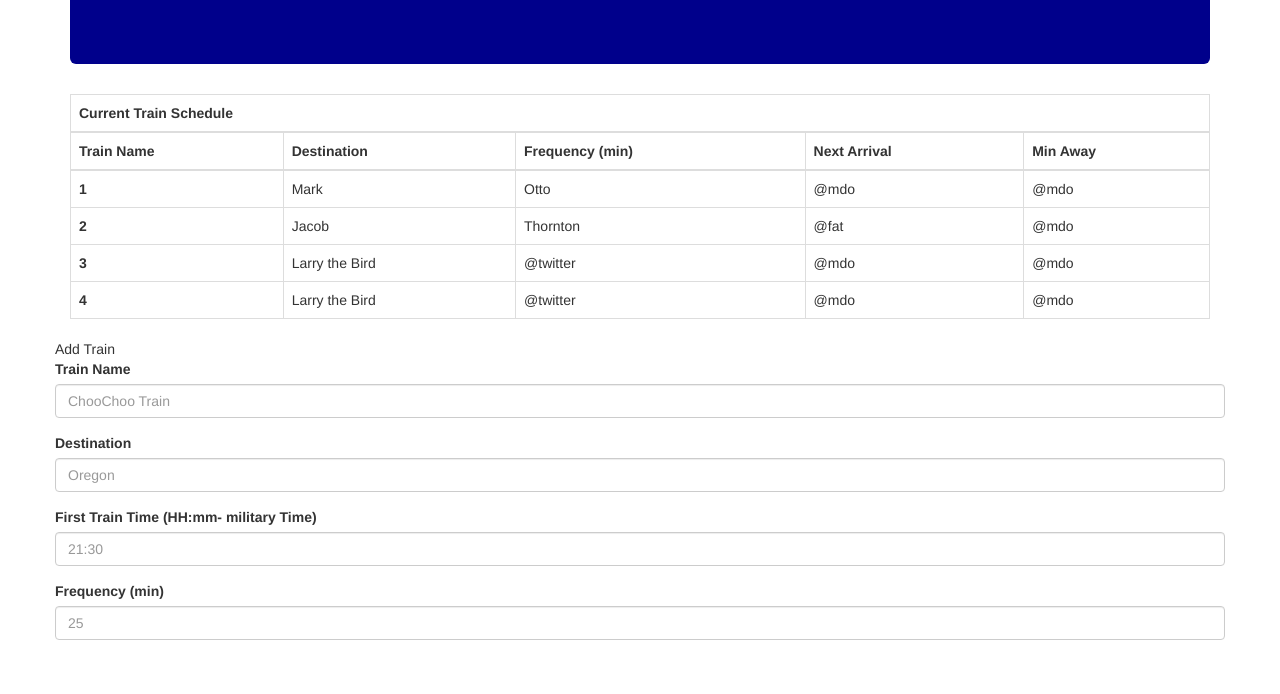
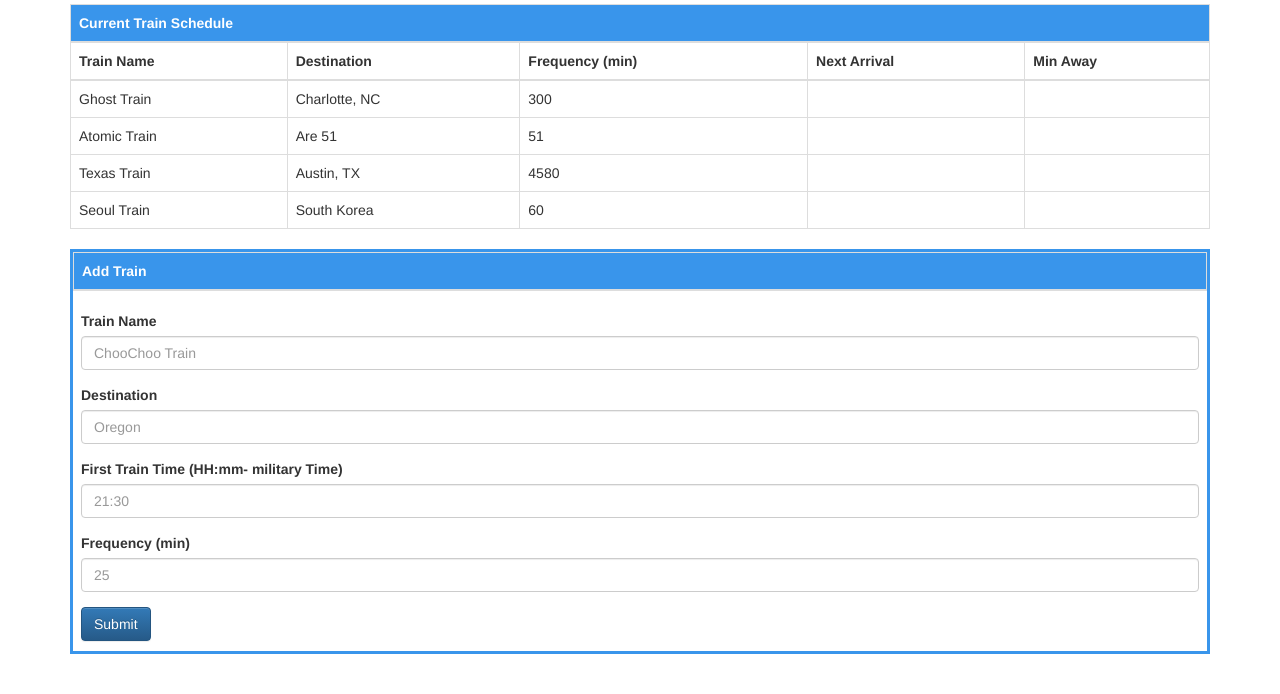
Before and after one commit to ajam2617/Train-Scheduler, a plain HTML site: page index.html in a window 1280 px wide. Shown: the part 176-870 px from the top of the page. Before the commit the page ends 831 px from the top, so only its background shows below. Drawn offline with nearby package versions, Linux system fonts and the light colour scheme.

Commit message:
completed final html and most css stylings. Ready to begin JS

```diff
--- a/assets/style.css
+++ b/assets/style.css
@@ -3,10 +3,30 @@
     color: rgb(71, 223, 11);
     background-color: darkblue;
     text-align: center;
+    padding-top: 15px;
+}
+
+div.jumbotron {
+    height: 150px;
 }
 /* primary color table row, can code this in html if needed */
-.card-body {
-    border-color: rgb(49, 139, 223);
+.tHeader {
+    background-color: rgb(57, 149, 235);
+    font-weight: bold;
+    color: white;
+}
+
+#addTrainDiv {
+    border-style: solid;
+    border-color: rgb(57, 149, 235);
+    border-width: 3px;
+}
+
+form {
+    padding-left: 8px;
+    padding-right: 8px;
+    padding-bottom: 10px;
+    padding-top: 0px;
 }
 /* make app responsive-Bootrap has some responsive tables */
 
--- a/index.html
+++ b/index.html
@@ -46,44 +46,49 @@
                 </thead>
                 <tbody>
                     <tr>
-                        <th scope="row">1</th>
-                        <td>Mark</td>
-                        <td>Otto</td>
-                        <td>@mdo</td>
-                        <td>@mdo</td>
+                        <td>Ghost Train</td>
+                        <td>Charlotte, NC</td>
+                        <td>300</td>
+                        <td></td>
+                        <td></td>
 
                     </tr>
                     <tr>
-                        <th scope="row">2</th>
-                        <td>Jacob</td>
-                        <td>Thornton</td>
-                        <td>@fat</td>
-                        <td>@mdo</td>
+                        <td>Atomic Train</td>
+                        <td>Are 51</td>
+                        <td>51</td>
+                        <td></td>
+                        <td></td>
 
                     </tr>
                     <tr>
-                        <th scope="row">3</th>
-                        <td>Larry the Bird</td>
-                        <td>@twitter</td>
-                        <td>@mdo</td>
-                        <td>@mdo</td>
+                        <td>Texas Train</td>
+                        <td>Austin, TX</td>
+                        <td>4580</td>
+                        <td></td>
+                        <td></td>
                     </tr>
                     <tr>
-                        <th scope="row">4</th>
-                        <td>Larry the Bird</td>
-                        <td>@twitter</td>
-                        <td>@mdo</td>
-                        <td>@mdo</td>
+                        <td>Seoul Train</td>
+                        <td>South Korea</td>
+                        <td>60</td>
+                        <td></td>
+                        <td></td>
                     </tr>
                 </tbody>
             </table>
         </div>
 
         <!-- "ADD TRAIN" form with 4 inputs [Train Name, Destination, First Train Time, Frequency min] and submit button -->
-        <div class="row">
+        <div class="table-responsive" id="addTrainDiv">
+            <table class="table table-bordered">
+                <thead>
+                    <tr>
+                        <th colspan="5" class="tHeader">Add Train</th>
+                    </tr>
+                </thead>
+            </table>
             <div class="card mb-4">
-                <div class="card-body">
-                    Add Train
                 <form>
                     <div class="form-group">
                         <label for="Train-Name">Train Name</label>
@@ -101,12 +106,15 @@
                         <label for="frequencyMins">Frequency (min)</label>
                         <input type="text" class="form-control" id="frequencyMins" placeholder="25">
                     </div>
+                    <button type="submit" class="btn btn-primary">Submit</button>
+
                 </form>
             </div>
         </div>
-        </div>
+        <br>
 
     </div>
+    <br>
 
 </body>
 
```
Lines whose indentation alone changed are shown as unchanged.
